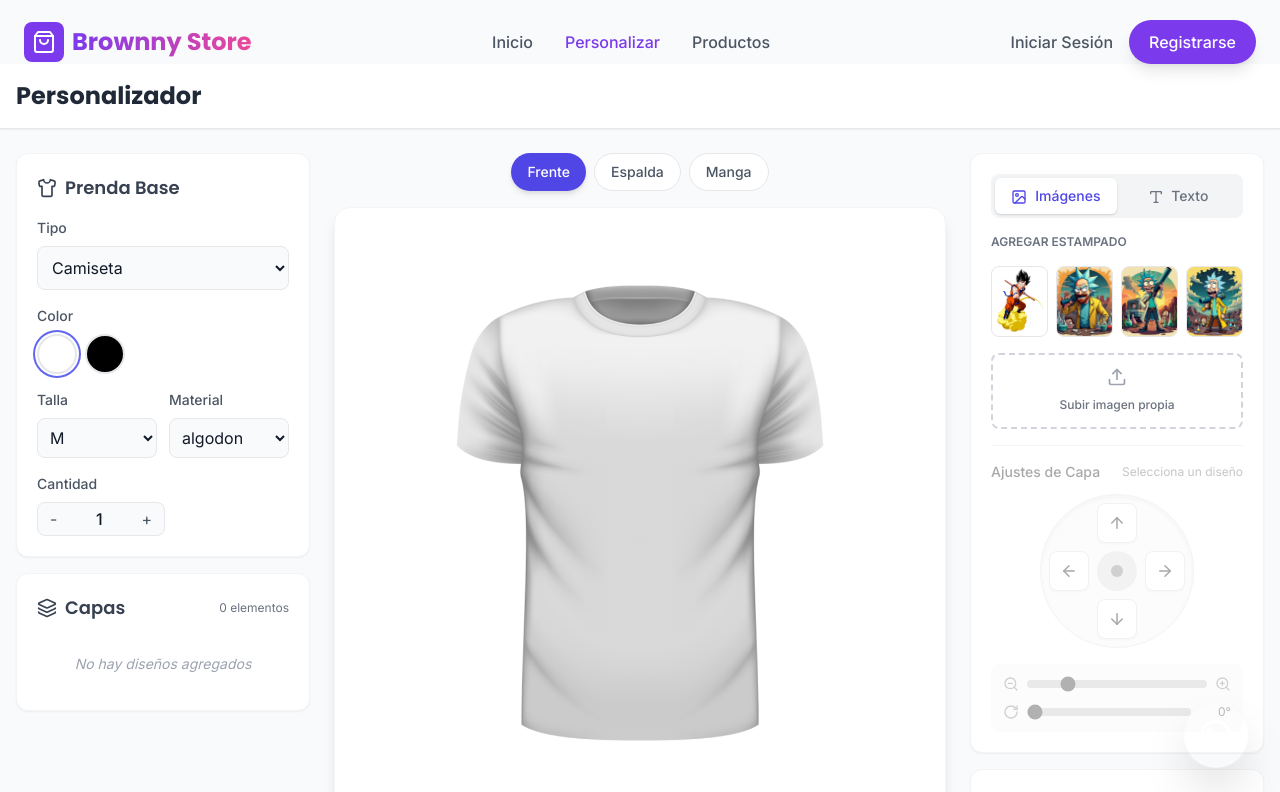
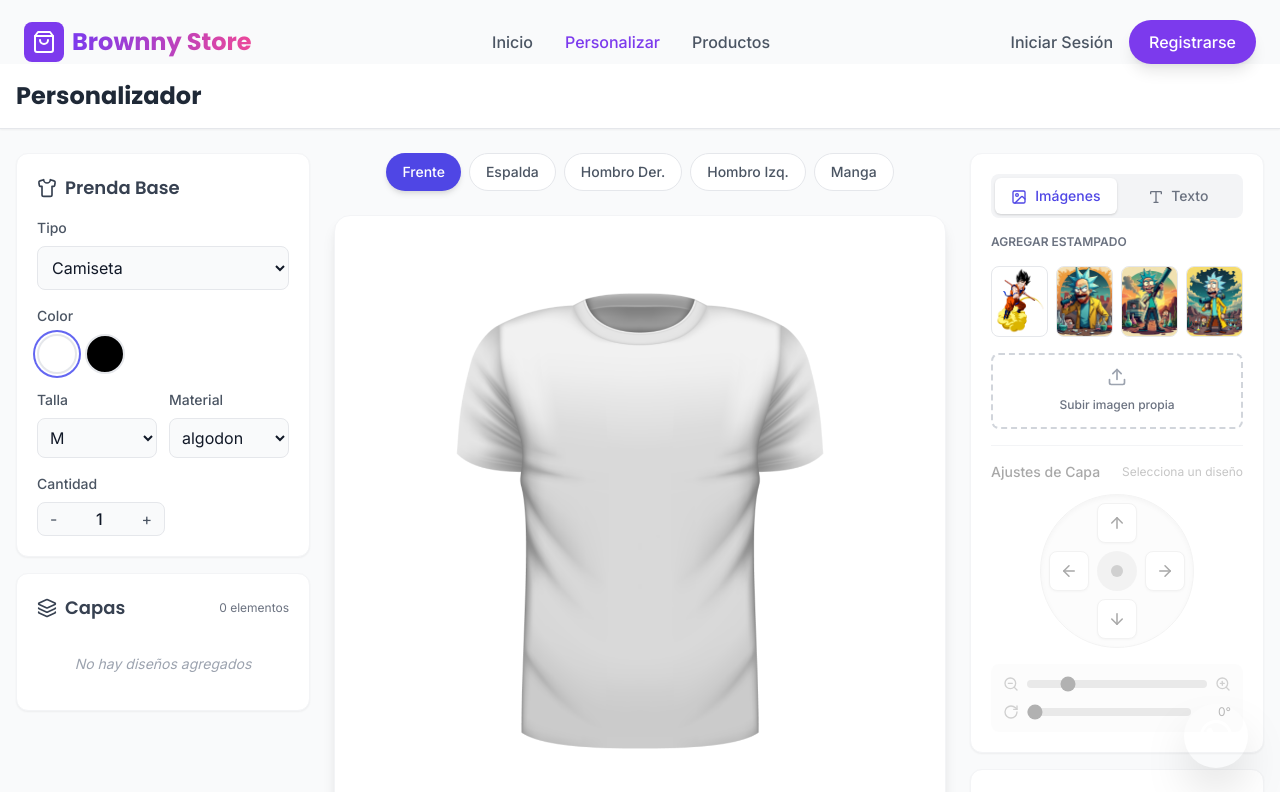
Before and after one commit to Brownny87/LaTienda, a React (Vite) app: page /personalizar in a window 1280 px wide. Shown: the top 792 px of the page. Built offline with nearby package versions, Linux system fonts and the light colour scheme.

Commit message:
Feat: Invertir controles en vista espalda y agregar vistas de hombros

```diff
--- a/src/pages/Personalizar.jsx
+++ b/src/pages/Personalizar.jsx
@@ -247,11 +247,15 @@ function Personalizar() {
         const step = 1; // Paso más pequeño para movimiento fluido
         let { x, y } = capa;
 
+        // Invertir controles horizontales si estamos en vista de espalda
+        const isBack = vista === 'espalda';
+        const horizontalStep = isBack ? -step : step;
+
         switch(direction) {
           case 'up': y = Math.max(10, y - step); break;
           case 'down': y = Math.min(90, y + step); break;
-          case 'left': x = Math.max(10, x - step); break;
-          case 'right': x = Math.min(90, x + step); break;
+          case 'left': x = Math.max(10, x - horizontalStep); break;
+          case 'right': x = Math.min(90, x + horizontalStep); break;
         }
 
         const newCapas = [...prevCapas];
@@ -501,22 +505,34 @@ function Personalizar() {
         <div className="md:col-span-6 flex flex-col items-center order-1 md:order-2">
 
           {/* Selector de Vista 3D */}
-          <div className="flex space-x-2 mb-4">
+          <div className="flex space-x-2 mb-4 overflow-x-auto w-full pb-2 px-1 justify-center no-scrollbar">
              <button
                onClick={() => setVista('frente')}
-               className={`px-4 py-2 text-sm font-medium rounded-full transition-all ${vista === 'frente' ? 'bg-indigo-600 text-white shadow-md' : 'bg-white text-gray-600 border border-gray-200 hover:bg-gray-50'}`}
+               className={`px-4 py-2 text-sm font-medium rounded-full transition-all whitespace-nowrap ${vista === 'frente' ? 'bg-indigo-600 text-white shadow-md' : 'bg-white text-gray-600 border border-gray-200 hover:bg-gray-50'}`}
              >
                Frente
              </button>
              <button
                onClick={() => setVista('espalda')}
-               className={`px-4 py-2 text-sm font-medium rounded-full transition-all ${vista === 'espalda' ? 'bg-indigo-600 text-white shadow-md' : 'bg-white text-gray-600 border border-gray-200 hover:bg-gray-50'}`}
+               className={`px-4 py-2 text-sm font-medium rounded-full transition-all whitespace-nowrap ${vista === 'espalda' ? 'bg-indigo-600 text-white shadow-md' : 'bg-white text-gray-600 border border-gray-200 hover:bg-gray-50'}`}
              >
                Espalda
              </button>
              <button
+               onClick={() => setVista('hombro_der')}
+               className={`px-4 py-2 text-sm font-medium rounded-full transition-all whitespace-nowrap ${vista === 'hombro_der' ? 'bg-indigo-600 text-white shadow-md' : 'bg-white text-gray-600 border border-gray-200 hover:bg-gray-50'}`}
+             >
+               Hombro Der.
+             </button>
+             <button
+               onClick={() => setVista('hombro_izq')}
+               className={`px-4 py-2 text-sm font-medium rounded-full transition-all whitespace-nowrap ${vista === 'hombro_izq' ? 'bg-indigo-600 text-white shadow-md' : 'bg-white text-gray-600 border border-gray-200 hover:bg-gray-50'}`}
+             >
+               Hombro Izq.
+             </button>
+             <button
                onClick={() => setVista('manga')}
-               className={`px-4 py-2 text-sm font-medium rounded-full transition-all ${vista === 'manga' ? 'bg-indigo-600 text-white shadow-md' : 'bg-white text-gray-600 border border-gray-200 hover:bg-gray-50'}`}
+               className={`px-4 py-2 text-sm font-medium rounded-full transition-all whitespace-nowrap ${vista === 'manga' ? 'bg-indigo-600 text-white shadow-md' : 'bg-white text-gray-600 border border-gray-200 hover:bg-gray-50'}`}
              >
                Manga
              </button>
@@ -527,8 +543,11 @@ function Personalizar() {
              <motion.div
                 className="relative w-full h-full flex items-center justify-center"
                 animate={{
-                  rotateY: vista === 'espalda' ? 180 : 0,
-                  scale: vista === 'manga' ? 1.5 : 1
+                  rotateY: vista === 'espalda' ? 180 :
+                           vista === 'hombro_der' ? -25 :
+                           vista === 'hombro_izq' ? 25 : 0,
+                  scale: vista === 'manga' ? 1.5 :
+                         (vista === 'hombro_der' || vista === 'hombro_izq') ? 1.2 : 1
                 }}
                 transition={{ duration: 0.6, type: "spring" }}
                 style={{ transformStyle: "preserve-3d" }}
```
